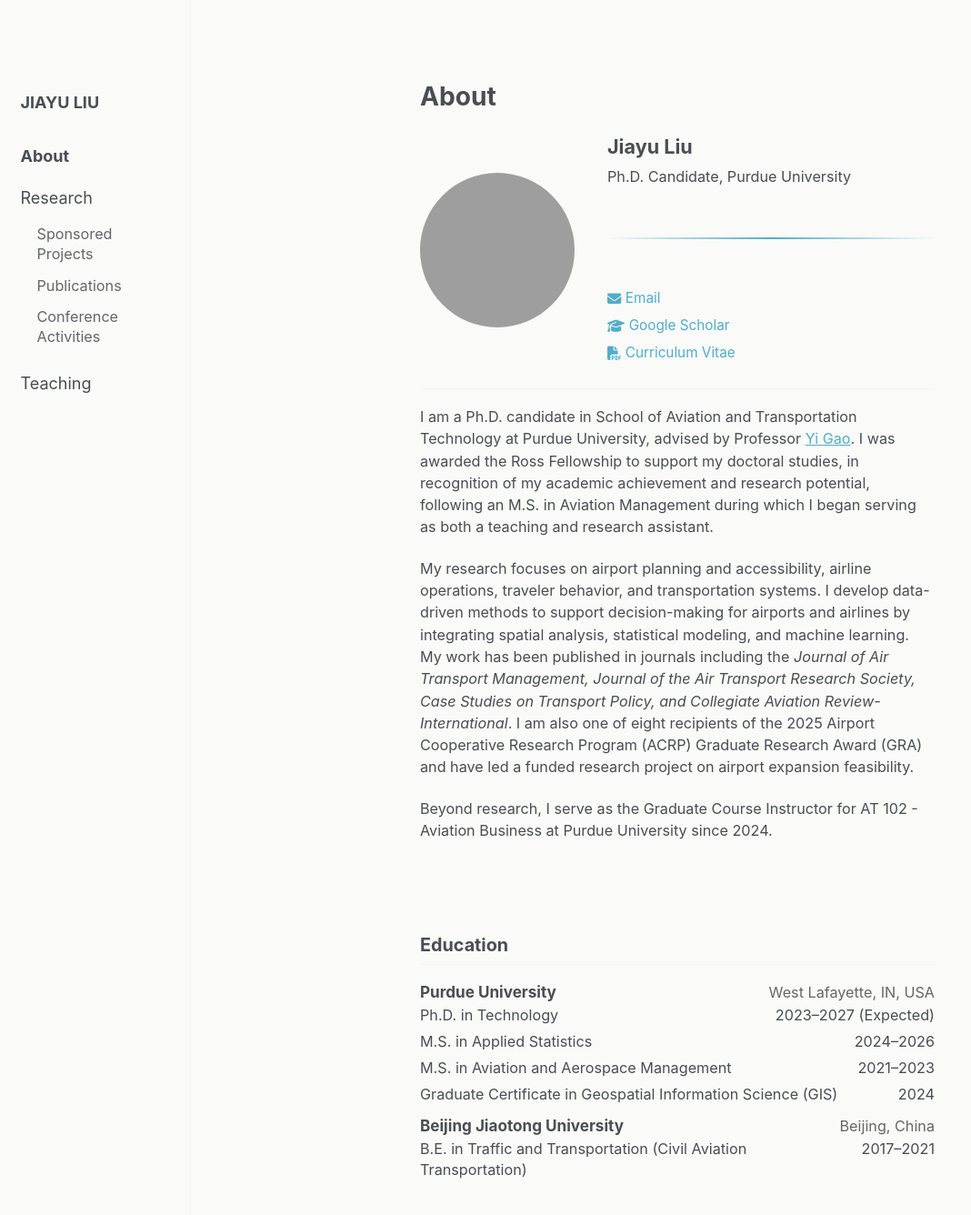
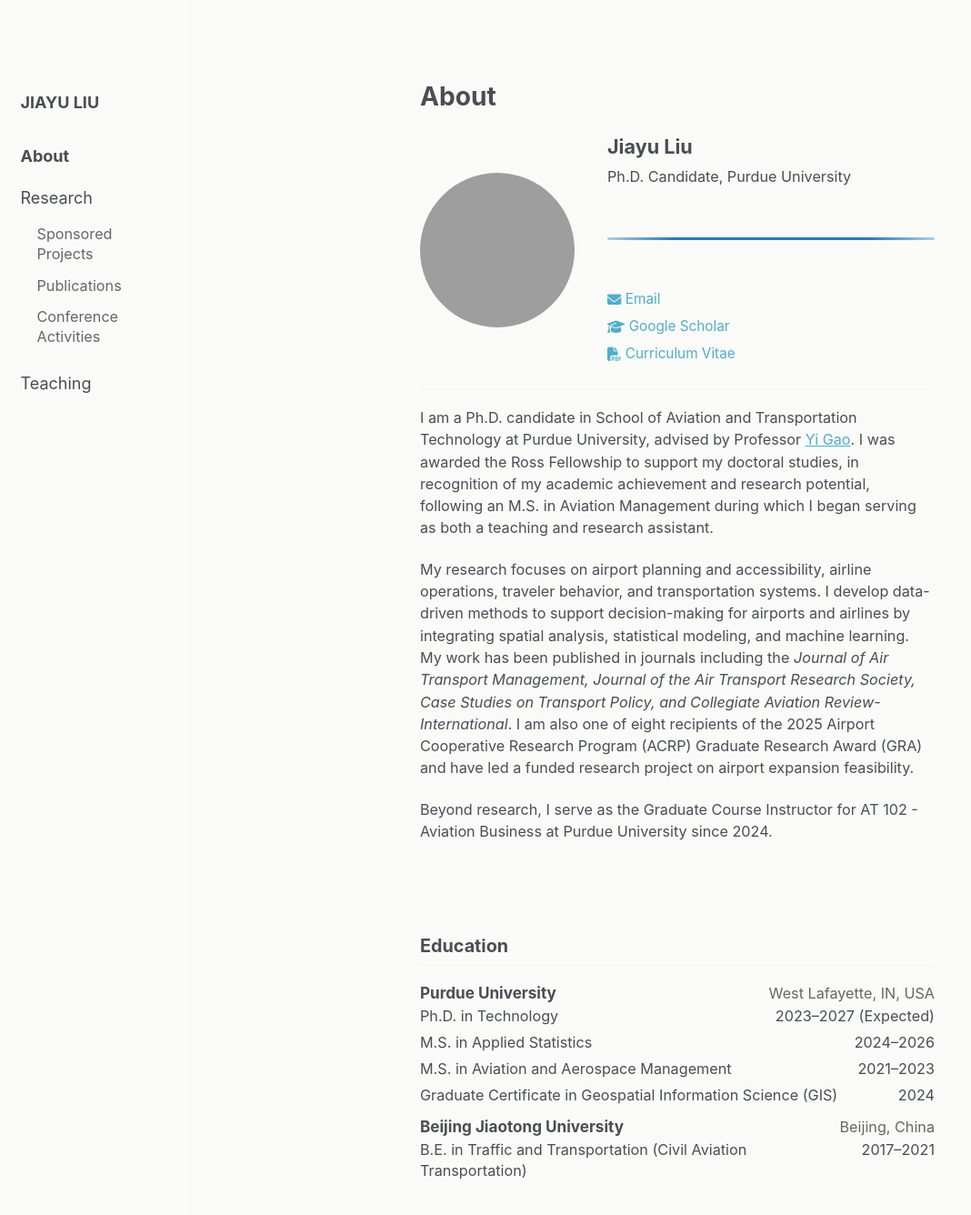
Before and after one commit to liu3309/liu3309.github.io, a Jekyll site: the page built from index.md, in a window 1280 px wide and 1400 px high. Shown: the top 1336 px of the window at 91% size, without its empty margins (0-1068 px from the left). Built offline with Jekyll 4.4.1, drawn with Linux system fonts in a browser that asks for light colours; a script that is not in the unit is left out.

Commit message:
Increase divider height from 2px to 3px

```diff
--- a/assets/css/main.scss
+++ b/assets/css/main.scss
@@ -483,15 +483,17 @@
 
 .about-profile__divider {
   width: 100%;
-  height: 2px;
+  height: 3px;
   margin: 3rem 0;
   border: 0;
   background: linear-gradient(
-      to right,
-      transparent,
-      var(--global-link-color),
-      transparent
+    to right,
+    rgba(42, 122, 185, 0.35),
+    #2a7ab9 20%,
+    #2a7ab9 80%,
+    rgba(42, 122, 185, 0.35)
   );
+  border-radius: 3px;
 }
 
 
@@ -768,15 +770,17 @@ body #main {
 
 .research-project__divider {
   width: 100%;
-  height: 2px;
+  height: 3px;
   margin: 3rem 0;
   border: 0;
   background: linear-gradient(
-      to right,
-      transparent,
-      var(--global-link-color),
-      transparent
+    to right,
+    rgba(42, 122, 185, 0.35),
+    #2a7ab9 20%,
+    #2a7ab9 80%,
+    rgba(42, 122, 185, 0.35)
   );
+  border-radius: 3px;
 }
 
 /* Published report cover */
```
